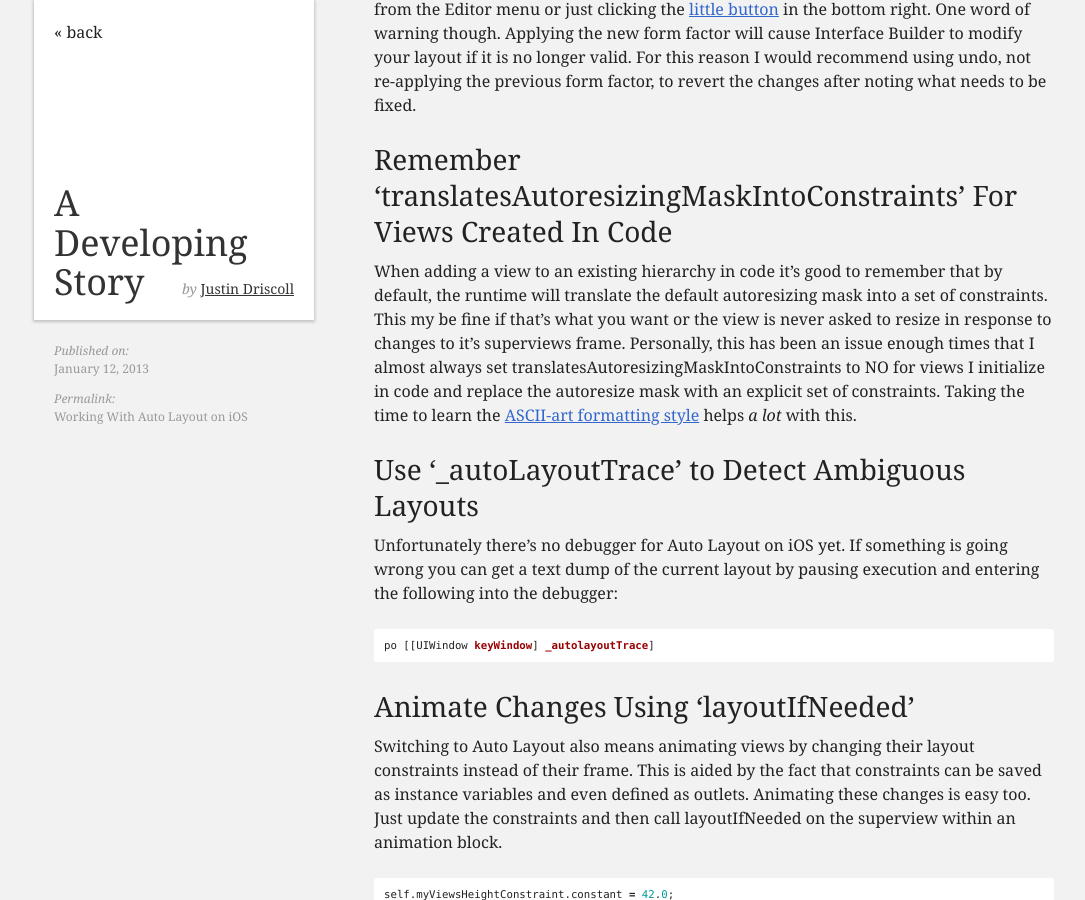
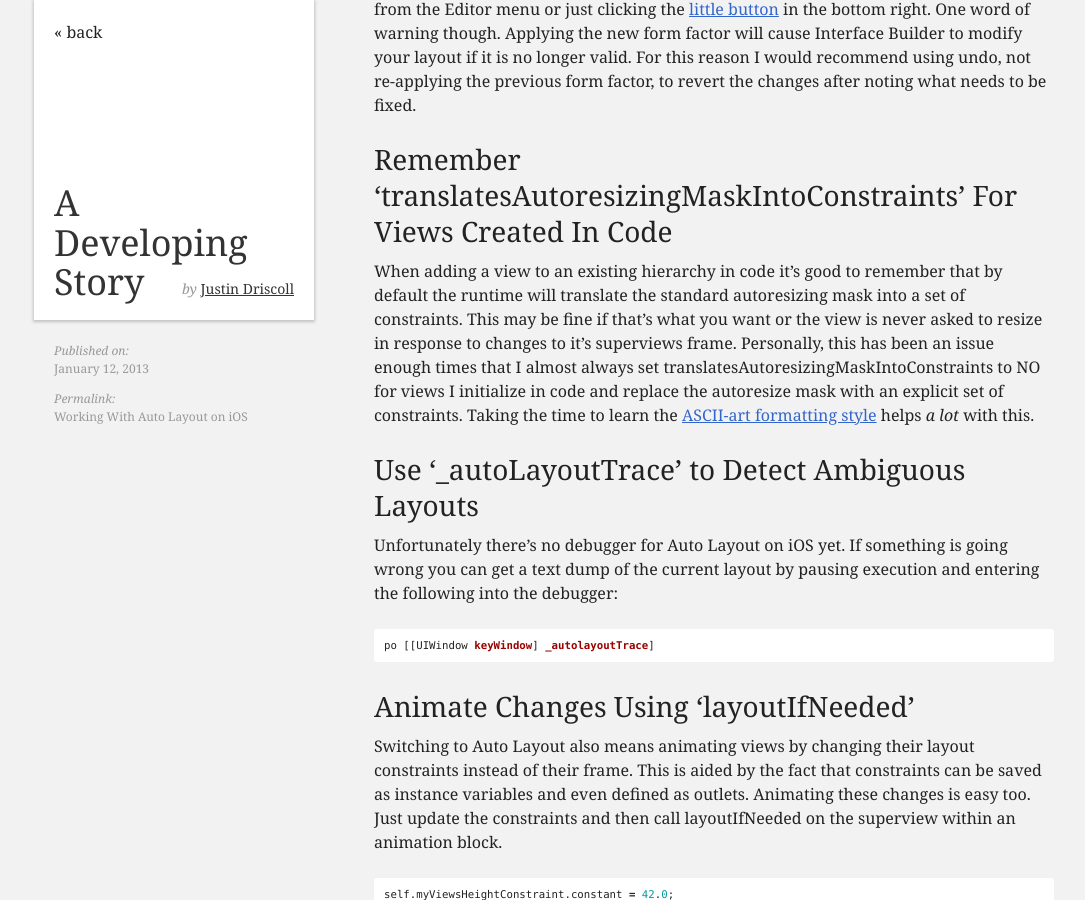
Before and after one commit to jdriscoll/jdriscoll.github.com, a Jekyll site: the page built from blog/_posts/2013-01-12-working-with-autolayout.markdown, in a window 1280 px wide and 900 px high, scrolled down 1119 px. Shown: the whole window, without its empty margins (86-1171 px from the left). Built offline with Jekyll 4.4.1, drawn with Linux system fonts in a browser that asks for light colours.

Commit message:
Fix typo

```diff
--- a/blog/_posts/2013-01-12-working-with-autolayout.markdown
+++ b/blog/_posts/2013-01-12-working-with-autolayout.markdown
@@ -21,7 +21,7 @@ Even with a complex UI, Auto Layout can allow you to use a single storyboard for
 
 ## Remember 'translatesAutoresizingMaskIntoConstraints' For Views Created In Code
 
-When adding a view to an existing hierarchy in code it's good to remember that by default, the runtime will translate the default autoresizing mask into a set of constraints. This my be fine if that's what you want or the view is never asked to resize in response to changes to it's superviews frame. Personally, this has been an issue enough times that I almost always set translatesAutoresizingMaskIntoConstraints to NO for views I initialize in code and replace the autoresize mask with an explicit set of constraints. Taking the time to learn the [ASCII-art formatting style](http://developer.apple.com/library/ios/#documentation/UserExperience/Conceptual/AutolayoutPG/Articles/formatLanguage.html) helps _a lot_ with this.
+When adding a view to an existing hierarchy in code it's good to remember that by default the runtime will translate the standard autoresizing mask into a set of constraints. This may be fine if that's what you want or the view is never asked to resize in response to changes to it's superviews frame. Personally, this has been an issue enough times that I almost always set translatesAutoresizingMaskIntoConstraints to NO for views I initialize in code and replace the autoresize mask with an explicit set of constraints. Taking the time to learn the [ASCII-art formatting style](http://developer.apple.com/library/ios/#documentation/UserExperience/Conceptual/AutolayoutPG/Articles/formatLanguage.html) helps _a lot_ with this.
 
 ## Use '_autoLayoutTrace' to Detect Ambiguous Layouts
 
```
